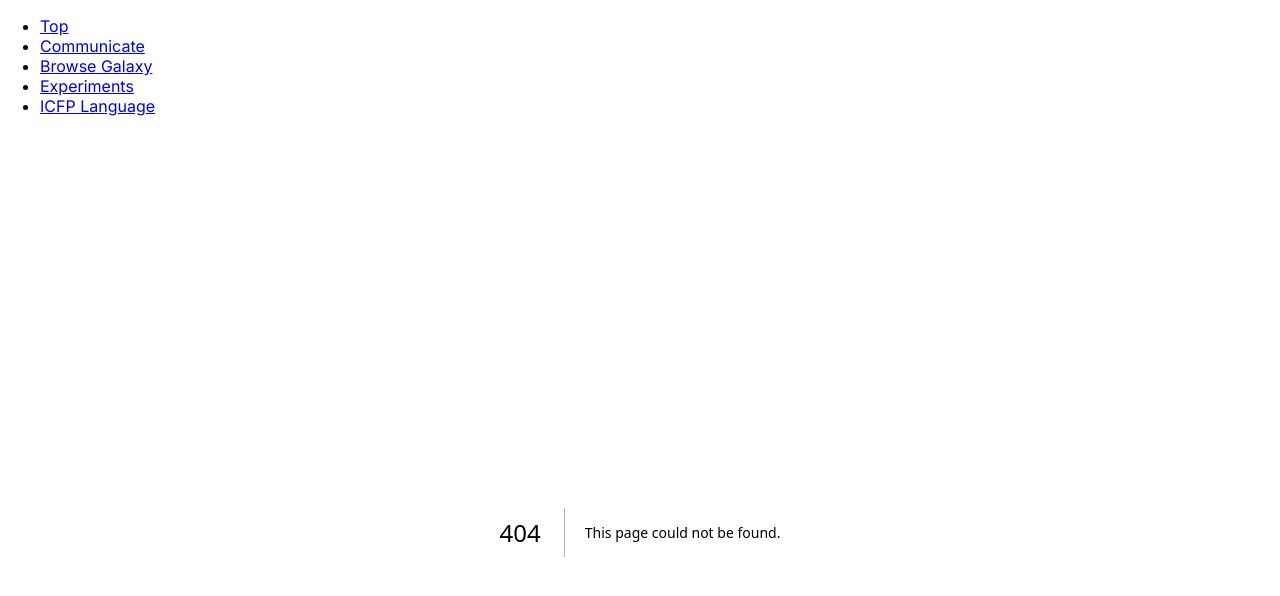
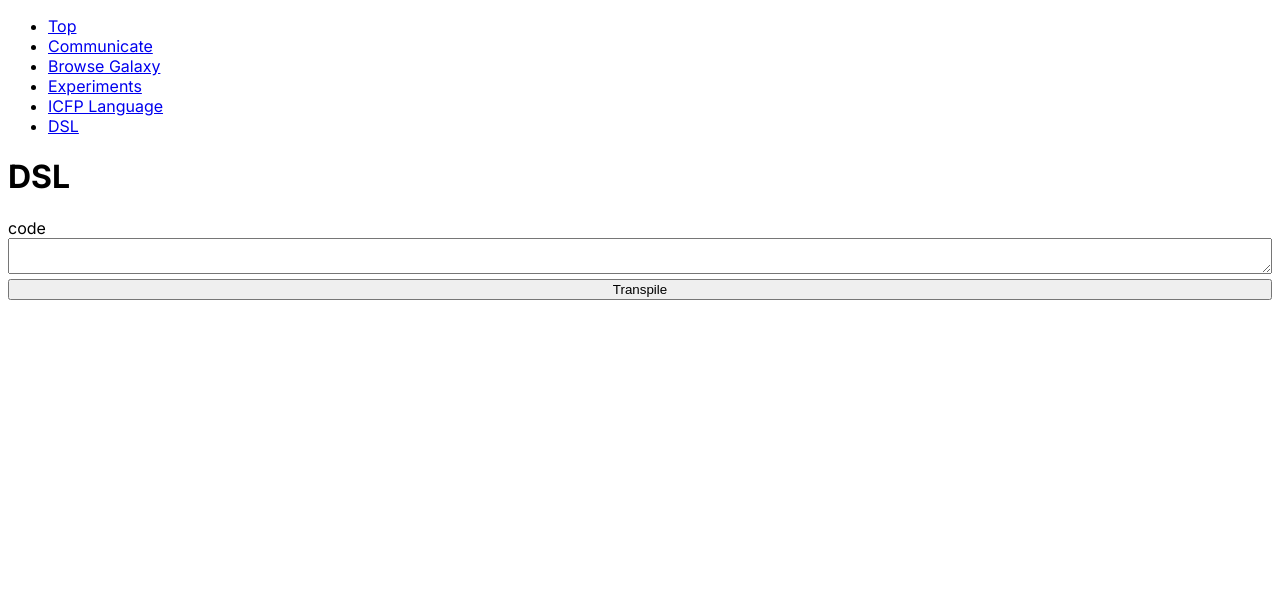
Before and after one commit to seikichi/icfpc2024, a Next.js app in the folder dashboard/: page /dsl in a window 1280 px wide. Before the commit this address had no page. Shown: the top 596 px of the page. Built offline with nearby package versions, Linux system fonts and the light colour scheme.

Commit message:
Add transpile

```diff
--- /dev/null
+++ b/dashboard/app/dsl/page.tsx
@@ -0,0 +1,64 @@
+"use client";
+
+import { SubmitButton } from "@/components/submit";
+import { useCallback, useEffect, useRef, useState } from "react";
+import { z } from "zod";
+
+export default function Page() {
+  const workerRef = useRef<Worker>();
+  const [result, setResult] = useState<string | null>(null);
+
+  useEffect(() => {
+    const worker = new Worker(new URL("./wasm.worker.ts", import.meta.url));
+    worker.onmessage = (ev: MessageEvent<string>) => {
+      setResult(ev.data);
+    };
+    workerRef.current = worker;
+    return () => {
+      workerRef.current = undefined;
+      worker.terminate();
+    };
+  }, []);
+
+  const formAction = useCallback(async (formData: FormData) => {
+    if (!workerRef.current) {
+      return;
+    }
+
+    try {
+      const code = z.string().parse(formData.get("code"));
+      workerRef.current.postMessage(code);
+    } catch (e) {
+      console.error(e);
+    }
+  }, []);
+
+  return (
+    <>
+      <h1>DSL</h1>
+
+      <section>
+        <form action={formAction}>
+          <div>
+            <label htmlFor="code">code</label>
+            <textarea
+              id="code"
+              name="code"
+              style={{ width: "100%", boxSizing: "border-box" }}
+            ></textarea>
+          </div>
+
+          <div>
+            <SubmitButton style={{ width: "100%" }}>Transpile</SubmitButton>
+          </div>
+        </form>
+      </section>
+
+      {result !== null && (
+        <section>
+          <code style={{ whiteSpace: "pre" }}>{result}</code>
+        </section>
+      )}
+    </>
+  );
+}
--- /dev/null
+++ b/dashboard/app/dsl/wasm.worker.ts
@@ -0,0 +1,12 @@
+import * as wasm from "wasm";
+
+self.addEventListener("message", (event: MessageEvent<string>) => {
+  (async () => {
+    try {
+      await wasm.default();
+      self.postMessage(wasm.transpile(event.data));
+    } catch (e) {
+      console.error(e);
+    }
+  })();
+});
--- a/dashboard/app/layout.tsx
+++ b/dashboard/app/layout.tsx
@@ -38,6 +38,9 @@ export default function RootLayout({
             <li>
               <a href="/icfp">ICFP Language</a>
             </li>
+            <li>
+              <a href="/dsl">DSL</a>
+            </li>
           </ul>
         </nav>
         <main>{children}</main>
```
Also changed, not shown: 1 other file (tests, documents, lock files or other folders).
